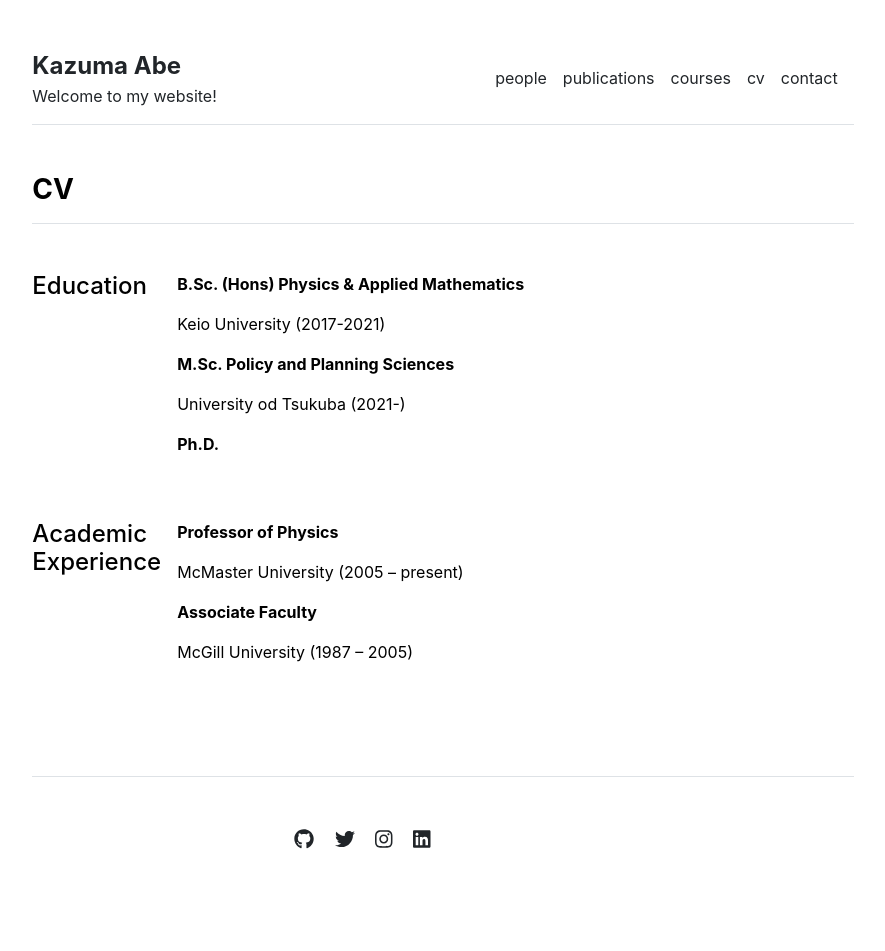
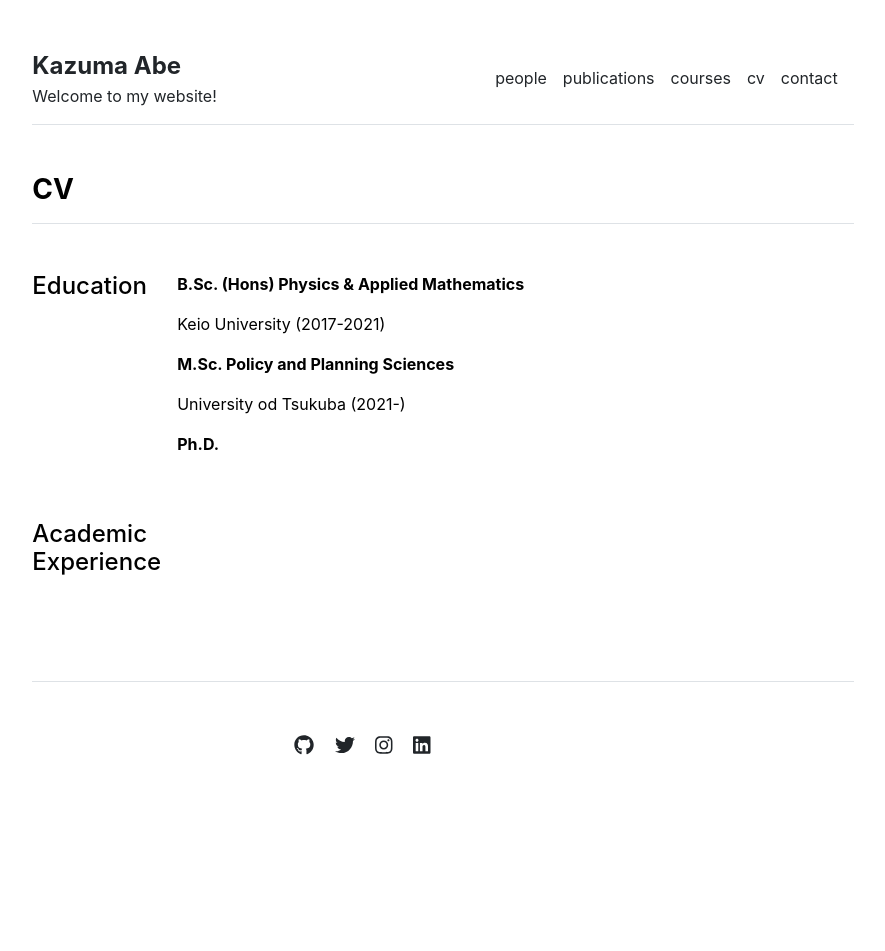
Before and after one commit to qriovider/archive, a Jekyll site: the page built from cv.md, in a window 1280 px wide. Shown: the whole page, without its empty margins (197-1082 px from the left). Built offline with Jekyll 4.4.1, drawn with Linux system fonts in a browser that asks for light colours; after the commit the page ends 900 px from its top, so only the background shows below that.

Commit message:
Update academic-experience.yml

```diff
--- a/_data/cv/academic-experience.yml
+++ b/_data/cv/academic-experience.yml
@@ -1,5 +1,2 @@
-- title: 'Professor of Physics'
-  description: 'McMaster University (2005 – present)'
-
-- title: 'Associate Faculty'
-  description: 'McGill University (1987 – 2005)'
+- title: ''
+  description: ''
```
